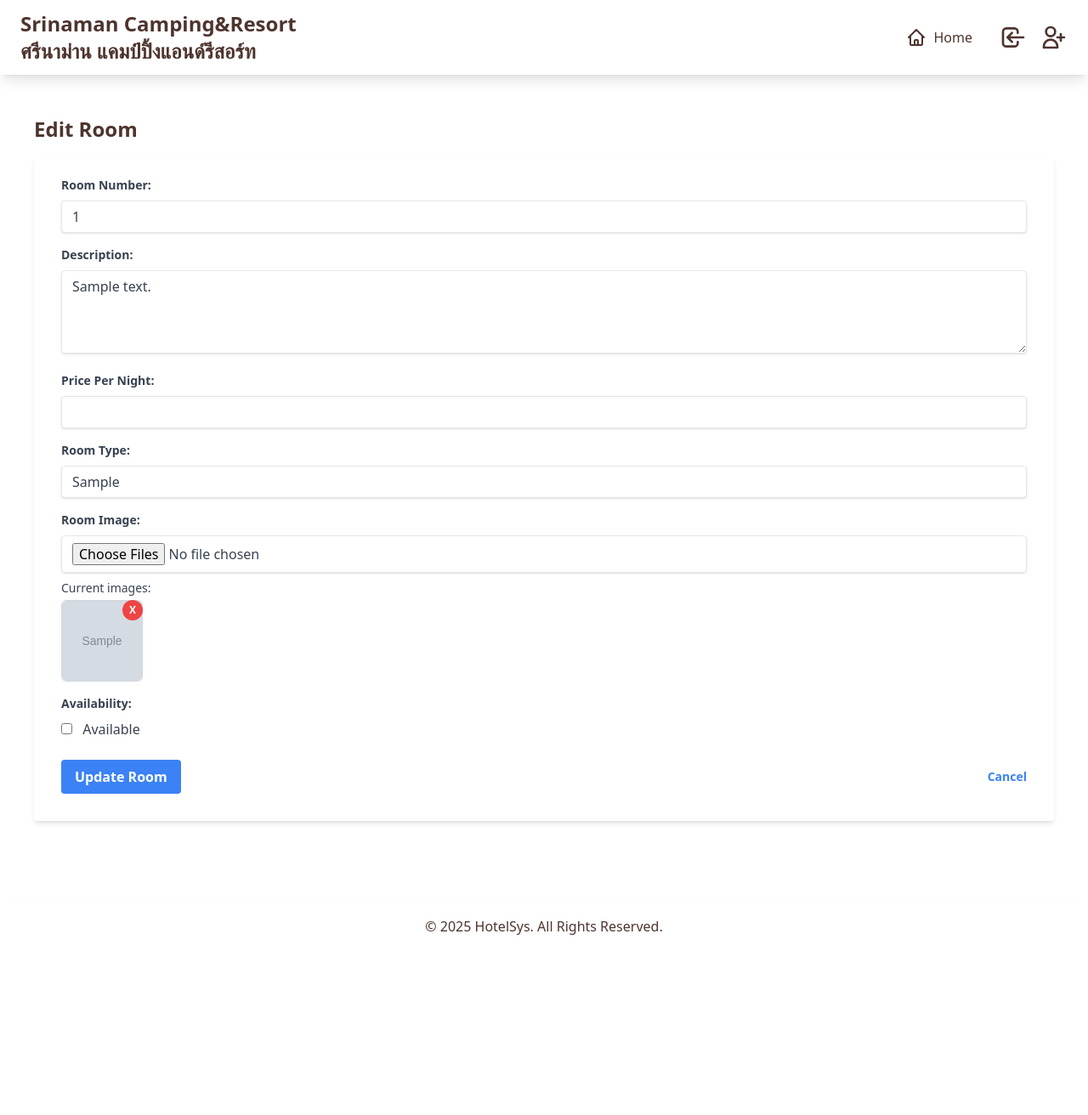
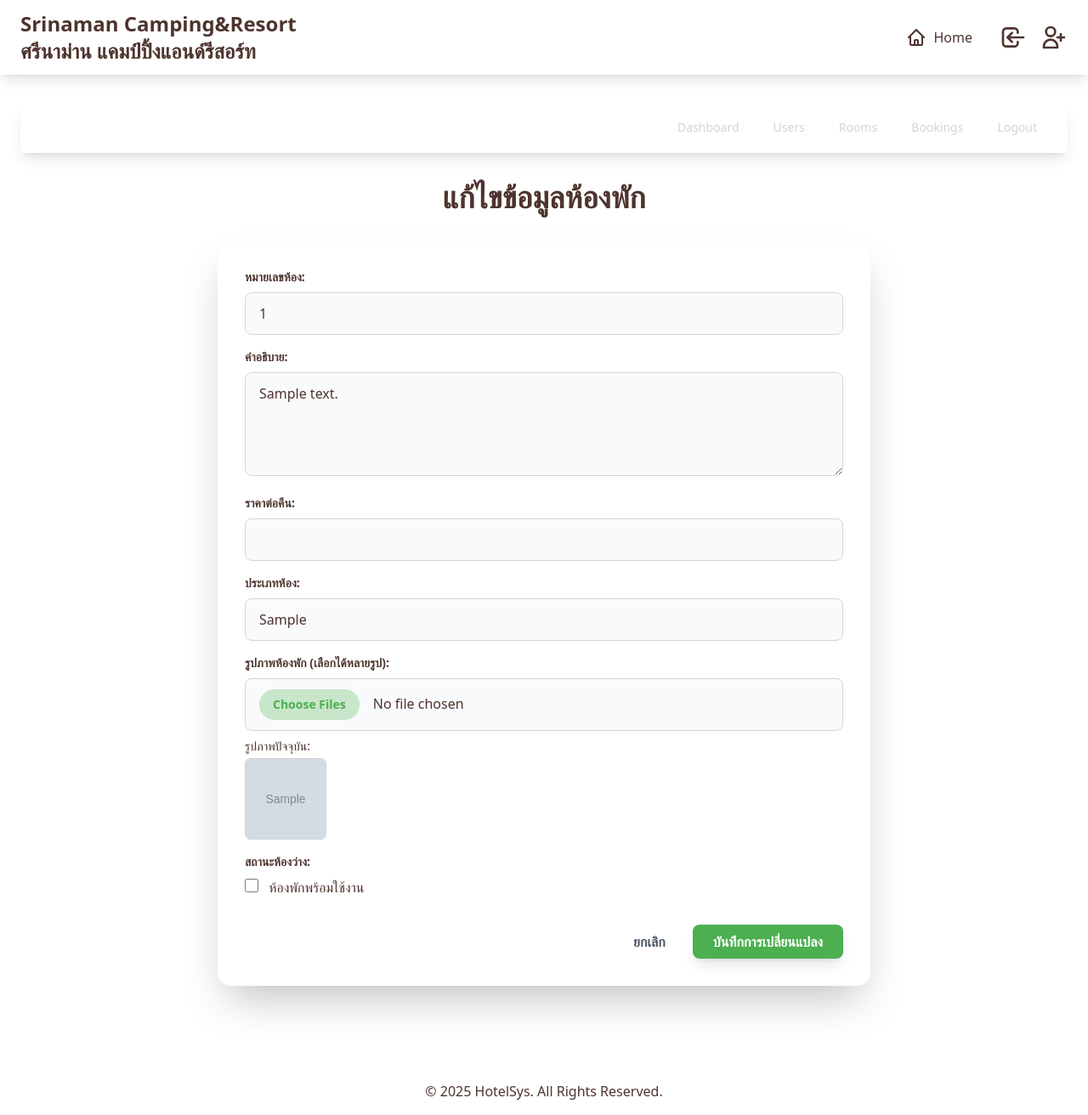
Before and after one commit to manman2005/app1, a PHP site: template views/admin/edit_room.php in a window 1280 px wide. Shown: the whole page at 85% size. Before the commit the page ends 1100 px from the top, so only its background shows below. Run offline with PHP 8.4, Linux system fonts and the light colour scheme; the template is opened without the code that fills it: most values are stand-ins (such as "Sample title", 1, 10 or a date in 2020); grey boxes marked "Sample" are stand-in pictures; some libraries are stand-ins or nearby versions.

Commit message:
เพิ่มระบบเเจ้งเตือนแอดมิน

```diff
--- a/views/admin/add_room.php
+++ b/views/admin/add_room.php
@@ -1,4 +1,5 @@
 <?php include __DIR__ . '/../partials/header.php'; ?>
+<?php include __DIR__ . '/../partials/admin_navbar.php'; ?>
 
 <div class="container mx-auto px-6 py-8">
     <h1 class="text-4xl font-bold text-text-main mb-8 text-center">เพิ่มห้องพักใหม่</h1>
@@ -62,6 +63,7 @@
 </div>
 
 <?php if (isset($_SESSION['message']) || isset($_SESSION['error'])): ?>
+<script src="https://cdn.jsdelivr.net/npm/sweetalert2@11"></script>
 <script>
 document.addEventListener('DOMContentLoaded', function() {
     <?php if (isset($_SESSION['message'])): ?>
--- a/views/admin/add_user.php
+++ b/views/admin/add_user.php
@@ -1,4 +1,5 @@
 <?php include __DIR__ . '/../partials/header.php'; ?>
+<?php include __DIR__ . '/../partials/admin_navbar.php'; ?>
 
 <div class="container mx-auto px-6 py-8">
     <h1 class="text-4xl font-bold text-text-main mb-8 text-center">เพิ่มผู้ใช้ใหม่</h1>
@@ -49,6 +50,7 @@
 </div>
 
 <?php if (isset($_SESSION['message']) || isset($_SESSION['error'])): ?>
+<script src="https://cdn.jsdelivr.net/npm/sweetalert2@11"></script>
 <script>
 document.addEventListener('DOMContentLoaded', function() {
     <?php if (isset($_SESSION['message'])): ?>
--- a/views/admin/edit_room.php
+++ b/views/admin/edit_room.php
@@ -1,66 +1,56 @@
 <?php include __DIR__ . '/../partials/header.php'; ?>
+<?php include __DIR__ . '/../partials/admin_navbar.php'; ?>
 
-<div class="container mx-auto p-4">
-    <h1 class="text-2xl font-bold mb-4">Edit Room</h1>
+<div class="container mx-auto px-6 py-8">
+    <h1 class="text-4xl font-bold text-text-main mb-8 text-center">แก้ไขข้อมูลห้องพัก</h1>
 
-    <?php if (isset($_SESSION['message'])): ?>
-        <div class="bg-green-100 border border-green-400 text-green-700 px-4 py-3 rounded relative mb-4" role="alert">
-            <span class="block sm:inline"><?= $_SESSION['message']; ?></span>
-            <?php unset($_SESSION['message']); ?>
-        </div>
-    <?php endif; ?>
-
-    <?php if (isset($_SESSION['error'])): ?>
-        <div class="bg-red-100 border border-red-400 text-red-700 px-4 py-3 rounded relative mb-4" role="alert">
-            <span class="block sm:inline"><?= $_SESSION['error']; ?></span>
-            <?php unset($_SESSION['error']); ?>
-        </div>
-    <?php endif; ?>
-
-    <form action="/app1/public/admin/editRoom" method="POST" enctype="multipart/form-data" class="bg-white shadow-md rounded px-8 pt-6 pb-8 mb-4">
+    <div class="bg-white shadow-2xl rounded-2xl overflow-hidden p-8 max-w-3xl mx-auto">
+        <form action="/app1/public/admin/editRoom" method="POST" enctype="multipart/form-data">
         <input type="hidden" name="id" value="<?= htmlspecialchars($roomData->id); ?>">
 
         <div class="mb-4">
-            <label class="block text-gray-700 text-sm font-bold mb-2" for="room_number">
-                Room Number:
+            <label class="block text-text-main text-sm font-bold mb-2" for="room_number">
+                หมายเลขห้อง:
             </label>
-            <input class="shadow appearance-none border rounded w-full py-2 px-3 text-gray-700 leading-tight focus:outline-none focus:shadow-outline" id="room_number" type="text" name="room_number" value="<?= htmlspecialchars($roomData->room_number); ?>" required>
+            <input class="w-full px-4 py-3 bg-gray-50 border border-gray-300 rounded-lg text-text-main focus:ring-accent focus:border-accent transition" id="room_number" type="text" name="room_number" value="<?= htmlspecialchars($roomData->room_number); ?>" required>
         </div>
 
         <div class="mb-4">
-            <label class="block text-gray-700 text-sm font-bold mb-2" for="description">
-                Description:
+            <label class="block text-text-main text-sm font-bold mb-2" for="description">
+                คำอธิบาย:
             </label>
-            <textarea class="shadow appearance-none border rounded w-full py-2 px-3 text-gray-700 leading-tight focus:outline-none focus:shadow-outline" id="description" name="description" rows="4"><?= htmlspecialchars($roomData->description); ?></textarea>
+            <textarea class="w-full px-4 py-3 bg-gray-50 border border-gray-300 rounded-lg text-text-main focus:ring-accent focus:border-accent transition" id="description" name="description" rows="4"><?= htmlspecialchars($roomData->description); ?></textarea>
         </div>
 
         <div class="mb-4">
-            <label class="block text-gray-700 text-sm font-bold mb-2" for="price_per_night">
-                Price Per Night:
+            <label class="block text-text-main text-sm font-bold mb-2" for="price_per_night">
+                ราคาต่อคืน:
             </label>
-            <input class="shadow appearance-none border rounded w-full py-2 px-3 text-gray-700 leading-tight focus:outline-none focus:shadow-outline" id="price_per_night" type="number" step="0.01" name="price_per_night" value="<?= htmlspecialchars($roomData->price_per_night); ?>" required>
+            <input class="w-full px-4 py-3 bg-gray-50 border border-gray-300 rounded-lg text-text-main focus:ring-accent focus:border-accent transition" id="price_per_night" type="number" step="0.01" name="price_per_night" value="<?= htmlspecialchars($roomData->price_per_night); ?>" required>
         </div>
 
         <div class="mb-4">
-            <label class="block text-gray-700 text-sm font-bold mb-2" for="room_type">
-                Room Type:
+            <label class="block text-text-main text-sm font-bold mb-2" for="room_type">
+                ประเภทห้อง:
             </label>
-            <input class="shadow appearance-none border rounded w-full py-2 px-3 text-gray-700 leading-tight focus:outline-none focus:shadow-outline" id="room_type" type="text" name="room_type" value="<?= htmlspecialchars($roomData->room_type); ?>" required>
+            <input class="w-full px-4 py-3 bg-gray-50 border border-gray-300 rounded-lg text-text-main focus:ring-accent focus:border-accent transition" id="room_type" type="text" name="room_type" value="<?= htmlspecialchars($roomData->room_type); ?>" required>
         </div>
 
         <div class="mb-4">
-            <label class="block text-gray-700 text-sm font-bold mb-2" for="image">
-                Room Image:
+            <label class="block text-text-main text-sm font-bold mb-2" for="image">
+                รูปภาพห้องพัก (เลือกได้หลายรูป):
             </label>
-            <input class="shadow appearance-none border rounded w-full py-2 px-3 text-gray-700 leading-tight focus:outline-none focus:shadow-outline" id="image" type="file" name="image[]" accept="image/*" multiple>
+            <input class="w-full px-4 py-3 bg-gray-50 border border-gray-300 rounded-lg text-text-main focus:ring-accent focus:border-accent transition file:mr-4 file:py-2 file:px-4 file:rounded-full file:border-0 file:text-sm file:font-semibold file:bg-accent-light file:text-accent hover:file:bg-accent" id="image" type="file" name="image[]" accept="image/*" multiple>
             <?php if (!empty($roomData->image_url)): ?>
-                <p class="text-sm text-gray-700 mt-2">Current images:</p>
+                <p class="text-sm text-text-main mt-2">รูปภาพปัจจุบัน:</p>
                 <div class="flex flex-wrap gap-2 mt-1">
                     <?php foreach ($roomData->image_url as $index => $img_url): ?>
-                        <div class="relative w-24 h-24">
+                        <div class="relative w-24 h-24 group">
                             <img src="<?= htmlspecialchars($img_url); ?>" alt="Room Image" class="w-full h-full object-cover rounded-md border border-gray-300">
-                            <button type="button" class="absolute top-0 right-0 bg-red-500 text-white rounded-full w-6 h-6 flex items-center justify-center text-xs font-bold" onclick="deleteImage('<?= htmlspecialchars($roomData->id); ?>', '<?= $index; ?>')">
-                                X
+                            <button type="button" class="absolute inset-0 bg-black bg-opacity-50 flex items-center justify-center text-white opacity-0 group-hover:opacity-100 transition-opacity duration-300 rounded-md" onclick="deleteImage('<?= htmlspecialchars($roomData->id); ?>', '<?= $index; ?>')">
+                                <svg xmlns="http://www.w3.org/2000/svg" class="h-6 w-6" fill="none" viewBox="0 0 24 24" stroke="currentColor">
+                                    <path stroke-linecap="round" stroke-linejoin="round" stroke-width="2" d="M19 7l-.867 12.142A2 2 0 0116.138 21H7.862a2 2 0 01-1.995-1.858L5 7m5 4v6m4-6v6m1-10V4a1 1 0 00-1-1h-4a1 1 0 00-1 1v3M4 7h16" />
+                                </svg>
                             </button>
                         </div>
                     <?php endforeach; ?>
@@ -69,20 +59,20 @@
         </div>
 
         <div class="mb-6">
-            <label class="block text-gray-700 text-sm font-bold mb-2">
-                Availability:
+            <label class="block text-text-main text-sm font-bold mb-2">
+                สถานะห้องว่าง:
             </label>
-            <input type="checkbox" id="is_available" name="is_available" value="1" <?= ($roomData->is_available == 1) ? 'checked' : ''; ?>>
-            <label for="is_available" class="ml-2 text-gray-700">Available</label>
+            <input type="checkbox" id="is_available" name="is_available" value="1" <?= ($roomData->is_available == 1) ? 'checked' : ''; ?> class="h-4 w-4 text-accent focus:ring-accent border-gray-300 rounded">
+            <label for="is_available" class="ml-2 text-text-main">ห้องพักพร้อมใช้งาน</label>
         </div>
 
-        <div class="flex items-center justify-between">
-            <button class="bg-blue-500 hover:bg-blue-700 text-white font-bold py-2 px-4 rounded focus:outline-none focus:shadow-outline" type="submit">
-                Update Room
+        <div class="flex items-center justify-end mt-8">
+            <a href="/app1/public/admin/dashboard" class="text-gray-600 hover:text-gray-800 font-bold py-2 px-4 rounded-lg mr-4">
+                ยกเลิก
+            </a>
+            <button class="bg-accent hover:bg-opacity-80 text-white font-bold py-2 px-6 rounded-lg transition duration-300 ease-in-out transform hover:scale-105 shadow-lg" type="submit">
+                บันทึกการเปลี่ยนแปลง
             </button>
-            <a href="/app1/public/admin/dashboard" class="inline-block align-baseline font-bold text-sm text-blue-500 hover:text-blue-800">
-                Cancel
-            </a>
         </div>
     </form>
 </div>
@@ -91,7 +81,17 @@
 
 <script>
 function deleteImage(roomId, imageIndex) {
-    if (confirm('Are you sure you want to delete this image?')) {
+    Swal.fire({
+        title: 'คุณแน่ใจหรือไม่?',
+        text: "คุณต้องการลบรูปภาพนี้ใช่หรือไม่?",
+        icon: 'warning',
+        showCancelButton: true,
+        confirmButtonColor: '#d33',
+        cancelButtonColor: '#3085d6',
+        confirmButtonText: 'ใช่, ลบเลย!',
+        cancelButtonText: 'ยกเลิก'
+    }).then((result) => {
+        if (result.isConfirmed) {
             fetch('/app1/public/admin/deleteRoomImage', {
                 method: 'POST',
                 headers: {
@@ -102,16 +102,30 @@
             .then(response => response.json())
             .then(data => {
                 if (data.success) {
-                alert('Image deleted successfully!');
+                    Swal.fire(
+                        'ลบแล้ว!',
+                        'รูปภาพถูกลบเรียบร้อยแล้ว.',
+                        'success'
+                    ).then(() => {
                         location.reload(); // Reload the page to reflect changes
+                    });
                 } else {
-                alert('Error deleting image: ' + data.message);
+                    Swal.fire(
+                        'เกิดข้อผิดพลาด!',
+                        'ไม่สามารถลบรูปภาพได้: ' + data.message,
+                        'error'
+                    );
                 }
             })
             .catch(error => {
                 console.error('Error:', error);
-            alert('An error occurred while deleting the image.');
+                Swal.fire(
+                    'เกิดข้อผิดพลาด!',
+                    'เกิดข้อผิดพลาดขณะลบรูปภาพ.',
+                    'error'
+                );
             });
         }
+    });
 }
 </script>
--- /dev/null
+++ b/views/partials/admin_navbar.php
@@ -0,0 +1,18 @@
+
+<nav class="bg-gray-800 shadow-lg">
+    <div class="container mx-auto px-6 py-3">
+        <div class="flex items-center justify-between">
+            <div class="text-white font-bold text-xl">
+                <a href="/app1/public/admin/dashboard">Admin Panel</a>
+            </div>
+            <div class="hidden md:flex items-center space-x-4">
+                <a href="/app1/public/admin/dashboard" class="text-gray-300 hover:bg-gray-700 hover:text-white px-3 py-2 rounded-md text-sm font-medium">Dashboard</a>
+                <a href="/app1/public/admin/dashboard?tab=user-management-tab" class="text-gray-300 hover:bg-gray-700 hover:text-white px-3 py-2 rounded-md text-sm font-medium">Users</a>
+                <a href="/app1/public/admin/dashboard?tab=room-management-tab" class="text-gray-300 hover:bg-gray-700 hover:text-white px-3 py-2 rounded-md text-sm font-medium">Rooms</a>
+                <a href="/app1/public/admin/dashboard?tab=booking-management-tab" class="text-gray-300 hover:bg-gray-700 hover:text-white px-3 py-2 rounded-md text-sm font-medium">Bookings</a>
+                <a href="/app1/public/auth/logout" class="text-gray-300 hover:bg-gray-700 hover:text-white px-3 py-2 rounded-md text-sm font-medium">Logout</a>
+            </div>
+            <!-- Mobile menu button can be added here if needed -->
+        </div>
+    </div>
+</nav>
```
Also changed, not shown: src/models/Room.php (+18 -9 lines), src/models/User.php (+18 -9 lines), views/admin/dashboard.php (+24 -14 lines), views/admin/edit_user.php (+24 -12 lines). Lines whose indentation alone changed are shown as unchanged.
